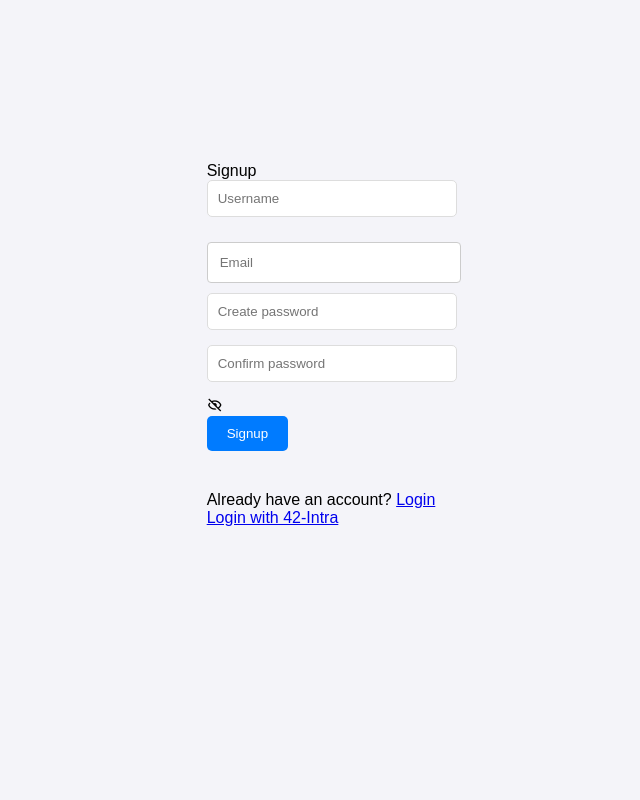
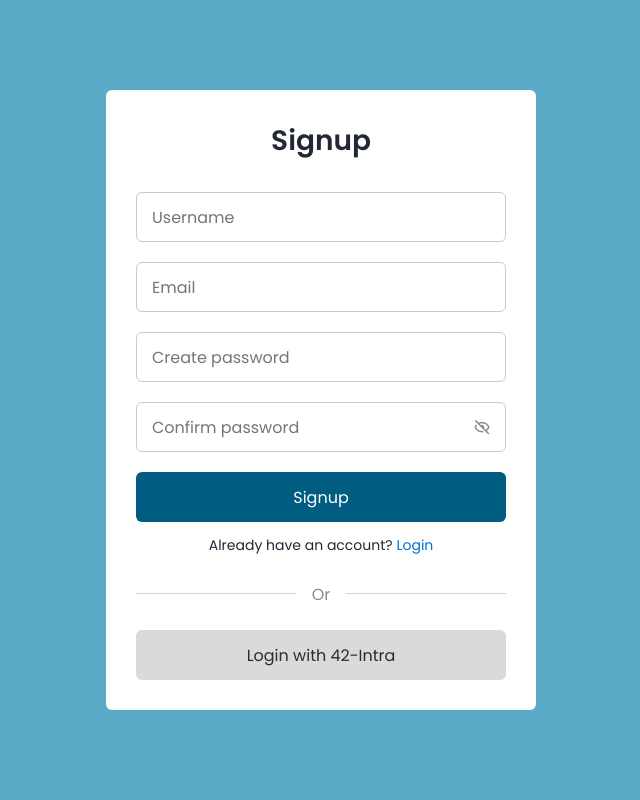
Before and after one commit to chamalyamani/TableRally, a Django app: template Backend/templates/authentication/register.html in a window 1280 px wide. Shown: the whole page, without its empty margins (319-959 px from the left). Run offline with Django 5.2, Linux system fonts and the light colour scheme; the template is opened without the code that fills it, so the values that code supplies are empty.

Commit message:
added enhancements

```diff
--- a/Backend/authentication/views.py
+++ b/Backend/authentication/views.py
@@ -327,8 +327,8 @@ class LoginView(APIView):
         #     })
 
         # Use image_url to dynamically choose between local and external images
+        print("----------------> ", user.image_url)
         image_url = request.build_absolute_uri(user.image_url)
-
         response = Response({
             'username': user.username,
             'email': user.email,
--- /dev/null
+++ b/Backend/main_backend/static/authentication/css/style.css
@@ -0,0 +1,179 @@
+/* Google Fonts - Poppins */
+@import url('https://fonts.googleapis.com/css2?family=Poppins:wght@300;400;500;600&display=swap');
+
+*{
+    margin: 0;
+    padding: 0;
+    box-sizing: border-box;
+    font-family: 'Poppins', sans-serif;
+}
+.container{
+    height: 100vh;
+    width: 100%;
+    display: flex;
+    align-items: center;
+    justify-content: center;
+    background-color: #5BAAC8;
+    column-gap: 30px;
+}
+.form{
+    position: absolute;
+    max-width: 430px;
+    width: 100%;
+    padding: 30px;
+    border-radius: 6px;
+    background: #FFF;
+}
+.form.signup{
+    opacity: 0;
+    pointer-events: none;
+}
+.forms.show-signup .form.signup{
+    opacity: 1;
+    pointer-events: auto;
+}
+.forms.show-signup .form.login{
+    opacity: 0;
+    pointer-events: none;
+}
+header{
+    font-size: 28px;
+    font-weight: 600;
+    color: #232836;
+    text-align: center;
+}
+form{
+    margin-top: 30px;
+}
+.form .field{
+    position: relative;
+    height: 50px;
+    width: 100%;
+    margin-top: 20px;
+    border-radius: 6px;
+}
+.field input,
+.field button{
+    height: 100%;
+    width: 100%;
+    border: none;
+    font-size: 16px;
+    font-weight: 400;
+    border-radius: 6px;
+}
+.field input{
+    outline: none;
+    padding: 0 15px;
+    border: 1px solid#CACACA;
+}
+.field input:focus{
+    border-bottom-width: 2px;
+}
+.eye-icon{
+    position: absolute;
+    top: 50%;
+    right: 10px;
+    transform: translateY(-50%);
+    font-size: 18px;
+    color: #8b8b8b;
+    cursor: pointer;
+    padding: 5px;
+}
+.field button{
+    color: #fff;
+    background-color: #005C80;
+    transition: all 0.3s ease;
+    cursor: pointer;
+}
+.field button:hover{
+    background-color: #016dcb;
+}
+.form-link{
+    text-align: center;
+    margin-top: 10px;
+}
+.form-link span,
+.form-link a{
+    font-size: 14px;
+    font-weight: 400;
+    color: #232836;
+}
+.form a{
+    color: #0171d3;
+    text-decoration: none;
+}
+.form-content a:hover{
+    text-decoration: underline;
+}
+.line{
+    position: relative;
+    height: 1px;
+    width: 100%;
+    margin: 36px 0;
+    background-color: #d4d4d4;
+}
+.line::before{
+    content: 'Or';
+    position: absolute;
+    top: 50%;
+    left: 50%;
+    transform: translate(-50%, -50%);
+    background-color: #FFF;
+    color: #8b8b8b;
+    padding: 0 15px;
+}
+.media-options a{
+    display: flex;
+    align-items: center;
+    justify-content: center;
+}
+a.facebook{
+    color: #2c2c2c;
+    background-color: #dadada;
+}
+
+/* styles for the alert */
+.alert {
+    padding: 10px;
+    margin-bottom: 10px;
+    position: relative;
+    border-radius: 50px;
+    width: 90%;
+    max-width: 600px;
+    margin: 0 auto;
+    text-align: center;
+    color: white;
+    font-size: 14px;
+    opacity: 0;
+    transition: opacity 0.5s ease-in-out;
+}
+
+/* Position the message container */
+#message-container {
+    position: fixed;
+    top: 10px;
+    left: 50%;
+    transform: translateX(-50%);
+    z-index: 1000;
+}
+
+/* Success message styles */
+.alert.success {
+    background-color: #4CAF50; /* Green */
+}
+
+/* Error message styles */
+.alert.error {
+    background-color: #f44336; /* Red */
+}
+
+/* Show the alert */
+.alert.show {
+    opacity: 1;
+}
+
+/* Hide the alert */
+.alert.hide {
+    opacity: 0;
+    transition: opacity 0.5s ease-in-out;
+}
--- a/Backend/templates/authentication/register.html
+++ b/Backend/templates/authentication/register.html
@@ -7,7 +7,7 @@
         <title> Register </title>
 
         <!-- CSS -->
-        <link rel="stylesheet" href="../../../frontend/index.css">
+        <link rel="stylesheet" href="/static/authentication/css/style.css">
 
         <!-- Boxicons CSS -->
         <link href='https://unpkg.com/boxicons@2.1.2/css/boxicons.min.css' rel='stylesheet'>
@@ -33,7 +33,7 @@
                         </div>
 
                         <div for="password" class="field input-field">
-                            <input type="password" id="password" name="password" placeholder="Confirm password" class="password">
+                            <input type="password" id="password" name="confirm_password" placeholder="Confirm password" class="password">
                             <i class='bx bx-hide eye-icon'></i>
                         </div>
 
--- a/docker-compose.yml
+++ b/docker-compose.yml
@@ -7,7 +7,7 @@ services:
     env_file:
       - .env
     ports:
-      - "5432:5432"
+      - "8432:5432"
     networks:
       - backend_default
     restart: on-failure
```
Also changed, not shown: Backend/authentication/models.py (+10 -9 lines), Backend/authentication/serializers.py (+9 -16 lines), Backend/authentication/migrations/0002_alter_customuser_image.py (added), Backend/authentication/migrations/0003_alter_customuser_image.py (added), Backend/main_backend/static/authentication/Default-welcomer.png (deleted), 2 other files.
